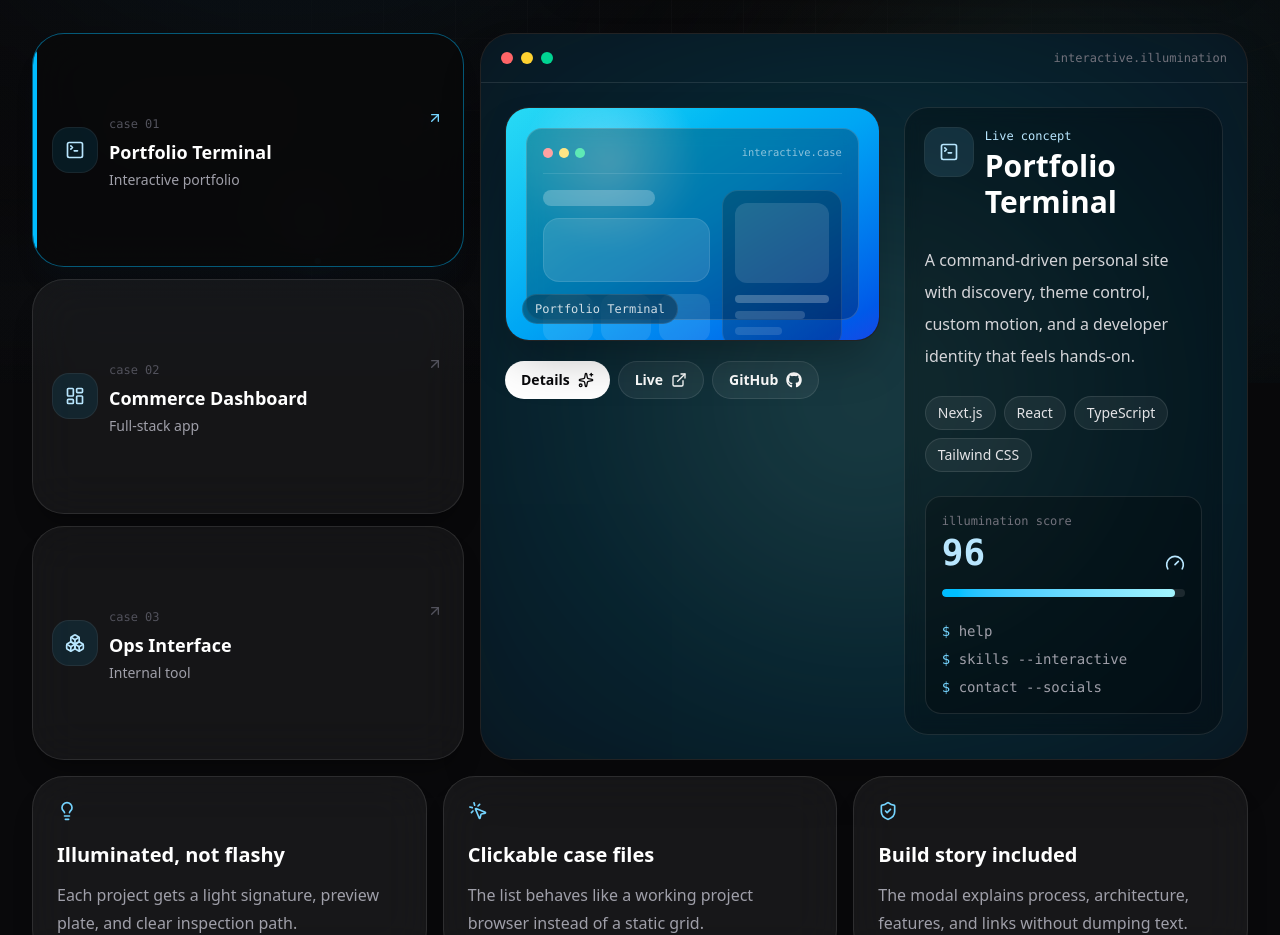
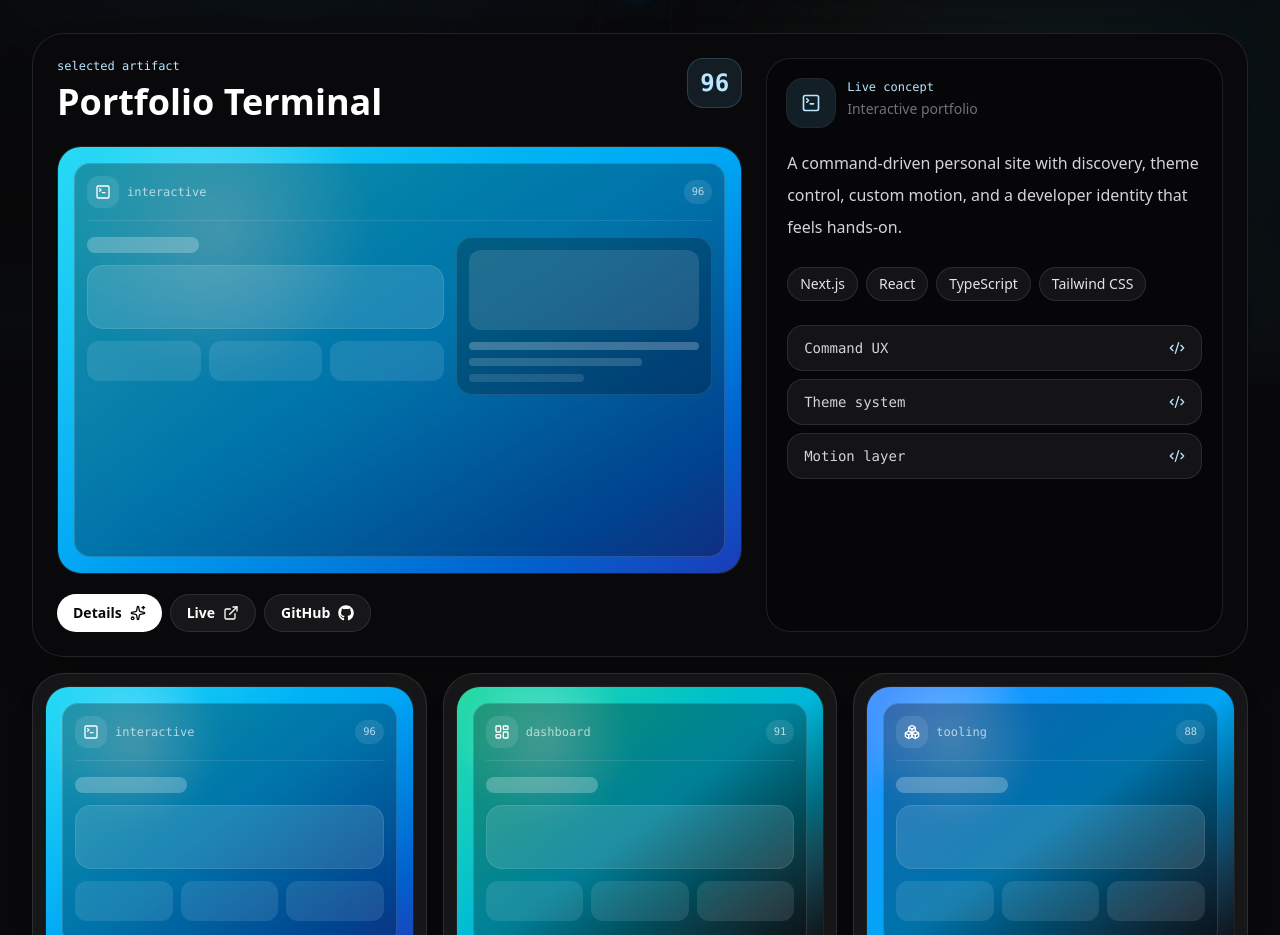
Before and after one commit to alireza-hq/portfolio, a Next.js app: page /projects in a window 1280 px wide. Shown: the part 417-1352 px from the top of the page. Built offline with nearby package versions, Linux system fonts and the light colour scheme.

Commit message:
feat: revise projects and background motion

```diff
--- a/src/features/projects/components/ProjectsPage.tsx
+++ b/src/features/projects/components/ProjectsPage.tsx
@@ -2,10 +2,9 @@
 
 import { useEffect, useMemo, useState } from 'react'
 import {
-  ArrowUpRight,
   Boxes,
+  Code2,
   ExternalLink,
-  Gauge,
   LayoutDashboard,
   Lightbulb,
   MousePointerClick,
@@ -21,7 +20,26 @@ import { cn } from '@/lib/utils'
 
 const filters = ['All', 'Interactive', 'Dashboard', 'Tooling'] as const
 
-const projects = [
+type ProjectAccent = 'blue' | 'cyan' | 'emerald'
+type Project = {
+  name: string
+  type: string
+  category: (typeof filters)[number]
+  status: string
+  score: number
+  icon: typeof TerminalSquare
+  accent: ProjectAccent
+  liveUrl: string
+  githubUrl: string
+  description: string
+  metrics: string[]
+  stack: string[]
+  features: string[]
+  process: string[]
+  architecture: string
+}
+
+const projects: Project[] = [
   {
     name: 'Portfolio Terminal',
     type: 'Interactive portfolio',
@@ -29,15 +47,13 @@ const projects = [
     status: 'Live concept',
     score: 96,
     icon: TerminalSquare,
-    light: 'from-cyan-300/30 via-sky-400/18 to-blue-500/10',
-    imageTone: 'from-cyan-400 via-sky-500 to-blue-700',
+    accent: 'cyan',
     liveUrl: '/',
     githubUrl: 'https://github.com/yourusername',
     description:
       'A command-driven personal site with discovery, theme control, custom motion, and a developer identity that feels hands-on.',
     metrics: ['Command UX', 'Theme system', 'Motion layer'],
     stack: ['Next.js', 'React', 'TypeScript', 'Tailwind CSS'],
-    preview: ['help', 'skills --interactive', 'contact --socials'],
     features: ['Command registry', 'Keyboard history', 'Clickable JSX output'],
     process: [
       'Started with the terminal as the primary interaction surface.',
@@ -54,15 +70,13 @@ const projects = [
     status: 'Case study',
     score: 91,
     icon: LayoutDashboard,
-    light: 'from-emerald-300/25 via-cyan-300/16 to-sky-500/10',
-    imageTone: 'from-emerald-400 via-cyan-500 to-slate-900',
+    accent: 'emerald',
     liveUrl: '#',
     githubUrl: 'https://github.com/yourusername',
     description:
       'Product, order, and admin workflows shaped for fast scanning, clean forms, and reliable daily operation.',
     metrics: ['Dense tables', 'Form flows', 'Admin actions'],
     stack: ['Next.js', 'Prisma', 'PostgreSQL', 'React Hook Form'],
-    preview: ['orders.filter(active)', 'inventory.sync()', 'admin.audit()'],
     features: ['Order filtering', 'Inventory states', 'Admin-safe actions'],
     process: [
       'Mapped repeated admin tasks before styling the dashboard shell.',
@@ -79,15 +93,13 @@ const projects = [
     status: 'Prototype',
     score: 88,
     icon: Boxes,
-    light: 'from-blue-300/24 via-indigo-300/14 to-cyan-500/10',
-    imageTone: 'from-blue-500 via-indigo-500 to-zinc-950',
+    accent: 'blue',
     liveUrl: '#',
     githubUrl: 'https://github.com/yourusername',
     description:
       'Protected workflows, stateful views, and focused controls for teams that need speed more than decoration.',
     metrics: ['Protected routes', 'Bulk actions', 'Stateful filters'],
     stack: ['TypeScript', 'REST APIs', 'Zod', 'Git'],
-    preview: ['queue.watch()', 'route.guard()', 'batch.resolve()'],
     features: ['Queue monitor', 'Route guard model', 'Bulk resolution flow'],
     process: [
       'Prioritized repeated operator actions over decorative layout.',
@@ -101,56 +113,73 @@ const projects = [
 
 const principles = [
   {
-    title: 'Illuminated, not flashy',
-    copy: 'Each project gets a light signature, preview plate, and clear inspection path.',
+    title: 'Browse like software',
+    copy: 'Projects behave like selectable artifacts with state, actions, and inspection.',
+    icon: MousePointerClick,
+  },
+  {
+    title: 'Image as interface',
+    copy: 'Previews are abstract UI snapshots, so the page feels designed before real screenshots arrive.',
     icon: Lightbulb,
   },
   {
-    title: 'Clickable case files',
-    copy: 'The list behaves like a working project browser instead of a static grid.',
-    icon: MousePointerClick,
-  },
-  {
-    title: 'Build story included',
-    copy: 'The modal explains process, architecture, features, and links without dumping text.',
+    title: 'Details on demand',
+    copy: 'The build story opens only when someone asks for it.',
     icon: ShieldCheck,
   },
 ]
 
-function ProjectImage({
+const accentClasses = {
+  blue: 'from-blue-500 via-sky-500 to-zinc-950',
+  cyan: 'from-cyan-400 via-sky-500 to-blue-800',
+  emerald: 'from-emerald-400 via-cyan-500 to-zinc-950',
+}
+
+function ProjectSnapshot({
   project,
+  compact = false,
 }: {
-  project: (typeof projects)[number]
+  project: Project
+  compact?: boolean
 }) {
+  const Icon = project.icon
+
   return (
-    <figure
-      className='relative isolate aspect-[16/10] overflow-hidden rounded-[1.5rem] border border-white/10 bg-zinc-950 shadow-2xl shadow-black/30'
+    <div
+      className={cn(
+        'relative isolate overflow-hidden rounded-[1.5rem] border border-white/10 bg-zinc-950',
+        compact ? 'aspect-[4/3]' : 'aspect-[16/10]',
+      )}
       aria-label={`${project.name} preview image`}
     >
-      <div className={cn('absolute inset-0 bg-linear-to-br', project.imageTone)} />
-      <div className='absolute inset-0 bg-[radial-gradient(circle_at_28%_24%,rgb(255_255_255/0.34),transparent_28%),linear-gradient(135deg,rgb(255_255_255/0.16),transparent_38%)]' />
-      <div className='absolute inset-5 rounded-2xl border border-white/16 bg-black/28 p-4 backdrop-blur-sm'>
+      <div className={cn('absolute inset-0 bg-linear-to-br', accentClasses[project.accent])} />
+      <div className='absolute inset-0 bg-[radial-gradient(circle_at_24%_20%,rgb(255_255_255/0.32),transparent_24%),linear-gradient(135deg,rgb(255_255_255/0.16),transparent_42%)]' />
+      <div className='absolute inset-4 rounded-2xl border border-white/14 bg-black/30 p-3 backdrop-blur-sm'>
         <div className='flex items-center justify-between border-b border-white/10 pb-3'>
-          <div className='flex gap-1.5'>
-            <span className='h-2.5 w-2.5 rounded-full bg-red-300' />
-            <span className='h-2.5 w-2.5 rounded-full bg-amber-200' />
-            <span className='h-2.5 w-2.5 rounded-full bg-emerald-300' />
+          <div className='flex items-center gap-2'>
+            <span className='grid h-8 w-8 place-items-center rounded-xl bg-white/10 text-white'>
+              <Icon className='h-4 w-4' />
+            </span>
+            <span className='font-mono text-xs text-white/65'>
+              {project.category.toLowerCase()}
+            </span>
           </div>
-          <span className='font-mono text-[0.65rem] text-white/55'>
-            {project.category.toLowerCase()}.case
+          <span className='rounded-full bg-white/10 px-2 py-1 font-mono text-[0.65rem] text-white/70'>
+            {project.score}
           </span>
         </div>
 
-        <div className='mt-4 grid gap-3 sm:grid-cols-[1fr_0.72fr]'>
+        <div className={cn('mt-4 grid gap-3', compact ? '' : 'sm:grid-cols-[1fr_0.72fr]')}>
           <div>
             <div className='h-4 w-28 rounded-full bg-white/24' />
             <div className='mt-3 h-16 rounded-2xl border border-white/10 bg-white/12' />
             <div className='mt-3 grid grid-cols-3 gap-2'>
               {project.metrics.map((metric) => (
-                <div key={metric} className='h-12 rounded-xl bg-white/10' />
+                <div key={metric} className='h-10 rounded-xl bg-white/10' />
               ))}
             </div>
           </div>
+          {!compact ? (
             <div className='rounded-2xl border border-white/10 bg-black/24 p-3'>
               <div className='h-20 rounded-xl bg-white/12' />
               <div className='mt-3 space-y-2'>
@@ -159,12 +188,10 @@ function ProjectImage({
                 <div className='h-2 w-1/2 rounded-full bg-white/12' />
               </div>
             </div>
+          ) : null}
         </div>
       </div>
-      <figcaption className='absolute bottom-4 left-4 rounded-full border border-white/10 bg-black/35 px-3 py-1.5 font-mono text-xs text-white/80 backdrop-blur-md'>
-        {project.name}
-      </figcaption>
-    </figure>
+    </div>
   )
 }
 
@@ -210,17 +237,17 @@ export function ProjectsPage() {
   return (
     <main className='relative z-10 min-h-screen px-4 pt-32 pb-20 sm:px-6 lg:px-8'>
       <section className='mx-auto w-full max-w-7xl'>
-        <div className='grid gap-8 lg:grid-cols-[0.82fr_1.18fr] lg:items-end'>
+        <div className='grid gap-8 lg:grid-cols-[0.9fr_1.1fr] lg:items-end'>
           <div>
             <p className='font-mono text-sm font-semibold text-sky-600 dark:text-sky-300'>
               projects
             </p>
             <h1 className='mt-4 max-w-4xl text-5xl leading-tight font-semibold tracking-normal text-slate-950 sm:text-6xl dark:text-white'>
-              An illuminated project desk.
+              A project atlas you can inspect.
             </h1>
             <p className='mt-6 max-w-2xl text-lg leading-8 text-slate-600 dark:text-zinc-400'>
-              Select a case file, inspect the preview image, open the build
-              notes, or jump straight to the live and GitHub links.
+              Pick a project artifact, scan the preview, then open the build
+              notes when you want the real implementation story.
             </p>
           </div>
 
@@ -228,7 +255,7 @@ export function ProjectsPage() {
             <div className='flex items-center gap-2 border-b border-slate-900/10 pb-4 dark:border-white/10'>
               <SlidersHorizontal className='h-4 w-4 text-sky-600 dark:text-sky-300' />
               <p className='font-mono text-xs font-semibold tracking-widest text-slate-500 uppercase dark:text-zinc-500'>
-                illumination filter
+                atlas filter
               </p>
             </div>
             <div className='mt-4 flex flex-wrap gap-2'>
@@ -251,82 +278,26 @@ export function ProjectsPage() {
           </div>
         </div>
 
-        <div className='mt-12 grid gap-4 lg:grid-cols-[0.72fr_1.28fr]'>
-          <div className='grid gap-3'>
-            {visibleProjects.map((project, index) => {
-              const Icon = project.icon
-              const isActive = activeProject.name === project.name
-
-              return (
-                <button
-                  key={project.name}
-                  type='button'
-                  onClick={() => setActiveProjectName(project.name)}
-                  className={cn(
-                    'group relative overflow-hidden rounded-[2rem] border p-5 text-left shadow-xl backdrop-blur-xl transition active:scale-[0.99] focus-visible:ring-2 focus-visible:ring-sky-400/70 focus-visible:outline-none',
-                    isActive
-                      ? 'border-sky-400/45 bg-white/90 shadow-sky-950/8 dark:bg-zinc-950/90'
-                      : 'border-slate-900/10 bg-white/55 shadow-slate-900/5 hover:-translate-y-0.5 hover:border-sky-400/35 dark:border-white/10 dark:bg-white/5 dark:shadow-black/20',
-                  )}
-                >
-                  <div
-                    className={cn(
-                      'absolute inset-y-4 left-0 w-1 rounded-r-full transition',
-                      isActive ? 'bg-sky-400' : 'bg-transparent',
-                    )}
-                  />
+        <section className='mt-12 overflow-hidden rounded-[2rem] border border-slate-900/10 bg-slate-950 text-white shadow-2xl shadow-slate-950/15 dark:border-white/10 dark:bg-zinc-950 dark:shadow-black/25'>
+          <div className='grid gap-6 p-5 sm:p-6 xl:grid-cols-[1.2fr_0.8fr]'>
+            <div>
               <div className='flex items-start justify-between gap-4'>
-                    <div className='flex min-w-0 items-center gap-3'>
-                      <span className='grid h-11 w-11 shrink-0 place-items-center rounded-2xl bg-sky-500/10 text-sky-700 ring-1 ring-sky-500/15 dark:bg-sky-400/10 dark:text-sky-200 dark:ring-sky-300/15'>
-                        <Icon className='h-5 w-5' />
-                      </span>
-                      <span className='min-w-0'>
-                        <span className='font-mono text-xs text-slate-400 dark:text-zinc-600'>
-                          case 0{index + 1}
-                        </span>
-                        <span className='mt-1 block truncate text-lg font-semibold text-slate-950 dark:text-white'>
-                          {project.name}
-                        </span>
-                        <span className='mt-1 block text-sm text-slate-500 dark:text-zinc-400'>
-                          {project.type}
-                        </span>
+                <div>
+                  <p className='font-mono text-xs text-sky-200'>
+                    selected artifact
+                  </p>
+                  <h2 className='mt-2 text-4xl font-semibold'>
+                    {activeProject.name}
+                  </h2>
+                </div>
+                <span className='rounded-2xl border border-sky-300/20 bg-sky-300/10 px-3 py-2 font-mono text-2xl font-semibold text-sky-200'>
+                  {activeProject.score}
                 </span>
               </div>
-                    <ArrowUpRight
-                      className={cn(
-                        'h-4 w-4 shrink-0 transition',
-                        isActive
-                          ? 'text-sky-600 dark:text-sky-300'
-                          : 'text-slate-400 group-hover:text-sky-600 dark:text-zinc-600 dark:group-hover:text-sky-300',
-                      )}
-                    />
+
+              <div className='mt-6'>
+                <ProjectSnapshot project={activeProject} />
               </div>
-                </button>
-              )
-            })}
-          </div>
-
-          <section className='relative overflow-hidden rounded-[2rem] border border-slate-900/10 bg-slate-950 text-white shadow-2xl shadow-slate-950/15 dark:border-white/10 dark:bg-zinc-950 dark:shadow-black/25'>
-            <div
-              className={cn(
-                'pointer-events-none absolute -inset-24 bg-radial opacity-80 blur-3xl transition',
-                activeProject.light,
-              )}
-            />
-            <div className='relative flex items-center justify-between border-b border-white/10 px-5 py-4'>
-              <div className='flex items-center gap-2'>
-                <span className='h-3 w-3 rounded-full bg-red-400' />
-                <span className='h-3 w-3 rounded-full bg-amber-300' />
-                <span className='h-3 w-3 rounded-full bg-emerald-400' />
-              </div>
-              <p className='font-mono text-xs text-zinc-500'>
-                {activeProject.category.toLowerCase()}.illumination
-              </p>
-            </div>
-
-            <div className='relative grid gap-6 p-5 sm:p-6 xl:grid-cols-[1.08fr_0.92fr]'>
-              <div>
-                <ProjectImage project={activeProject} />
 
               <div className='mt-5 flex flex-wrap gap-2'>
                 <button
@@ -355,7 +326,7 @@ export function ProjectsPage() {
               </div>
             </div>
 
-              <div className='rounded-[1.5rem] border border-white/10 bg-black/28 p-5 backdrop-blur-sm'>
+            <aside className='rounded-[1.5rem] border border-white/10 bg-black/25 p-5'>
               <div className='flex items-start gap-3'>
                 <span className='grid h-12 w-12 shrink-0 place-items-center rounded-2xl bg-sky-300/12 text-sky-200 ring-1 ring-sky-200/15'>
                   <ActiveIcon className='h-5 w-5' />
@@ -364,13 +335,13 @@ export function ProjectsPage() {
                   <p className='font-mono text-xs text-sky-200'>
                     {activeProject.status}
                   </p>
-                    <h2 className='mt-1 text-3xl font-semibold'>
-                      {activeProject.name}
-                    </h2>
+                  <p className='mt-1 text-sm text-zinc-500'>
+                    {activeProject.type}
+                  </p>
                 </div>
               </div>
 
-                <p className='mt-6 text-base leading-8 text-zinc-300'>
+              <p className='mt-5 text-base leading-8 text-zinc-300'>
                 {activeProject.description}
               </p>
 
@@ -385,36 +356,53 @@ export function ProjectsPage() {
                 ))}
               </div>
 
-                <div className='mt-6 rounded-2xl border border-white/10 bg-black/24 p-4'>
-                  <div className='flex items-end justify-between gap-4'>
+              <div className='mt-6 grid gap-2 font-mono text-sm'>
+                {activeProject.metrics.map((metric) => (
+                  <div
+                    key={metric}
+                    className='flex items-center justify-between rounded-2xl border border-white/10 bg-white/6 px-4 py-3 text-zinc-300'
+                  >
+                    <span>{metric}</span>
+                    <Code2 className='h-4 w-4 text-sky-200' />
+                  </div>
+                ))}
+              </div>
+            </aside>
+          </div>
+        </section>
+
+        <div className='mt-4 grid gap-4 md:grid-cols-3'>
+          {visibleProjects.map((project) => {
+            const Icon = project.icon
+            const isActive = activeProject.name === project.name
+
+            return (
+              <button
+                key={project.name}
+                type='button'
+                onClick={() => setActiveProjectName(project.name)}
+                className={cn(
+                  'group rounded-[2rem] border bg-white/70 p-3 text-left shadow-xl shadow-slate-900/5 backdrop-blur-xl transition active:scale-[0.99] focus-visible:ring-2 focus-visible:ring-sky-400/70 focus-visible:outline-none dark:border-white/10 dark:bg-white/6 dark:shadow-black/20',
+                  isActive
+                    ? 'border-sky-400/45'
+                    : 'border-slate-900/10 hover:-translate-y-0.5 hover:border-sky-400/35',
+                )}
+              >
+                <ProjectSnapshot project={project} compact />
+                <div className='mt-4 flex items-start justify-between gap-3 px-1 pb-1'>
                   <div>
-                      <p className='font-mono text-xs text-zinc-500'>
-                        illumination score
+                    <p className='font-semibold text-slate-950 dark:text-white'>
+                      {project.name}
                     </p>
-                      <p className='mt-1 font-mono text-4xl font-semibold text-sky-200'>
-                        {activeProject.score}
+                    <p className='mt-1 text-sm text-slate-500 dark:text-zinc-400'>
+                      {project.type}
                     </p>
                   </div>
-                    <Gauge className='h-5 w-5 text-sky-200' />
+                  <Icon className='h-5 w-5 shrink-0 text-sky-600 dark:text-sky-300' />
                 </div>
-                  <div className='mt-4 h-2 overflow-hidden rounded-full bg-white/10'>
-                    <div
-                      className='h-full rounded-full bg-linear-to-r from-sky-400 to-cyan-200 transition-all duration-500'
-                      style={{ width: `${activeProject.score}%` }}
-                    />
-                  </div>
-
-                  <div className='mt-6 space-y-2 font-mono text-sm'>
-                    {activeProject.preview.map((line) => (
-                      <p key={line} className='text-zinc-400'>
-                        <span className='text-sky-300'>$</span> {line}
-                      </p>
-                    ))}
-                  </div>
-                </div>
-              </div>
-            </div>
-          </section>
+              </button>
+            )
+          })}
         </div>
 
         <div className='mt-4 grid gap-4 md:grid-cols-3'>
@@ -449,10 +437,11 @@ export function ProjectsPage() {
           <div className='max-h-[88vh] w-full max-w-4xl overflow-y-auto rounded-[2rem] border border-white/10 bg-zinc-950 text-white shadow-2xl shadow-black/50'>
             <div className='sticky top-0 z-10 flex items-center justify-between border-b border-white/10 bg-zinc-950/92 px-5 py-4 backdrop-blur-md'>
               <div>
-                <p className='font-mono text-xs text-sky-200'>
-                  build notes
-                </p>
-                <h2 id='project-modal-title' className='mt-1 text-2xl font-semibold'>
+                <p className='font-mono text-xs text-sky-200'>build notes</p>
+                <h2
+                  id='project-modal-title'
+                  className='mt-1 text-2xl font-semibold'
+                >
                   {activeProject.name}
                 </h2>
               </div>
@@ -467,22 +456,12 @@ export function ProjectsPage() {
             </div>
 
             <div className='grid gap-6 p-5 sm:p-6 lg:grid-cols-[0.9fr_1.1fr]'>
-              <ProjectImage project={activeProject} />
+              <ProjectSnapshot project={activeProject} />
 
               <div>
                 <p className='text-base leading-8 text-zinc-300'>
                   {activeProject.description}
                 </p>
-                <div className='mt-5 flex flex-wrap gap-2'>
-                  {activeProject.metrics.map((metric) => (
-                    <span
-                      key={metric}
-                      className='rounded-full border border-sky-300/15 bg-sky-300/10 px-3 py-1.5 text-sm font-medium text-sky-100'
-                    >
-                      {metric}
-                    </span>
-                  ))}
-                </div>
 
                 <div className='mt-6 grid gap-4'>
                   <section>
```
Also changed, not shown: src/components/layout/AnimatedBackground.tsx (+18 -19 lines). Lines whose indentation alone changed are shown as unchanged.
